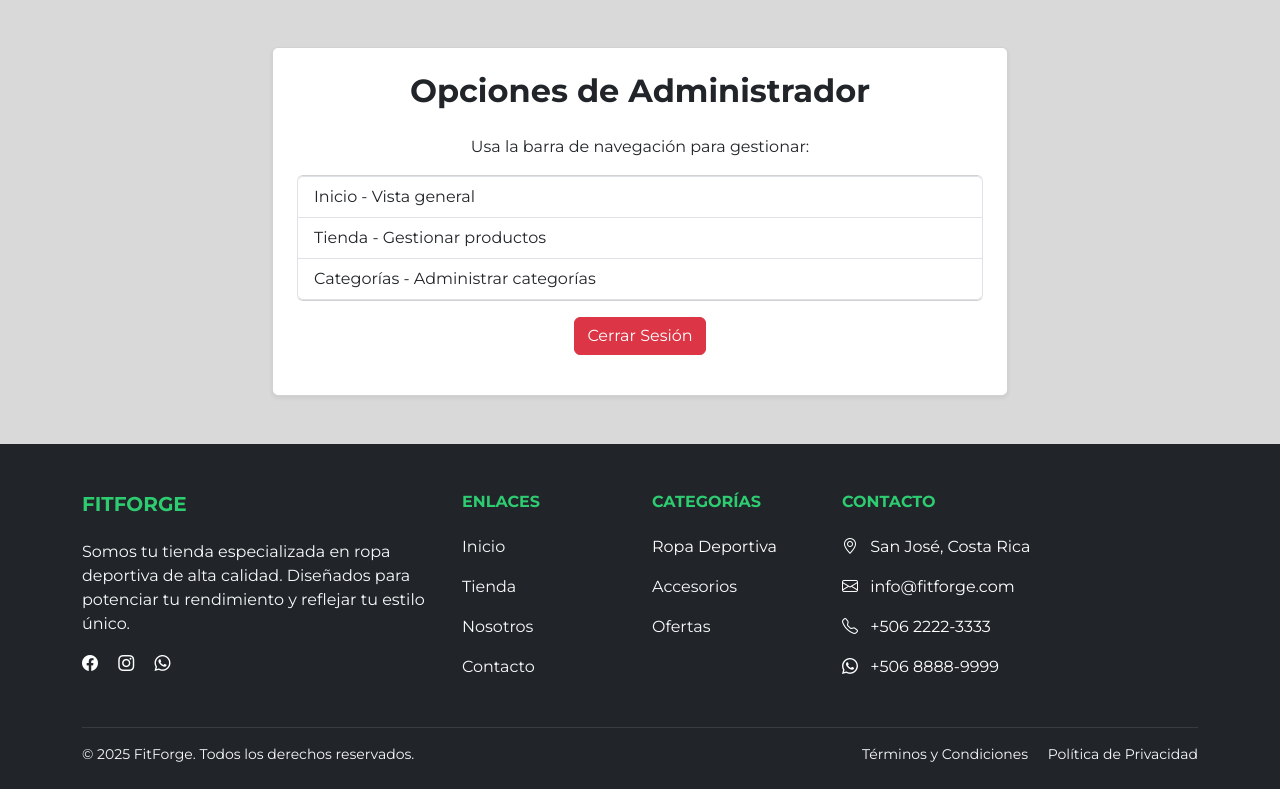
After one commit to RamzaF/PF-Fitforge, a Spring Boot app: page /admin in a window 1280 px wide. The commit adds this page. Shown: the part 615-1404 px from the top of the page. Run offline with Spring Boot 4, Linux system fonts and the light colour scheme; the visitor is signed in with stand-in values (Sample User, id 1); some of the project's set-up classes (security, data sources, template engines, error pages and the like) are left out, and stand-ins take their place; some libraries are stand-ins or nearby versions.

Commit message:
Admin en curso (no es version final)

```diff
--- a/InitializrSpringbootProject/src/main/java/com/fitforge/controller/AuthController.java
+++ b/InitializrSpringbootProject/src/main/java/com/fitforge/controller/AuthController.java
@@ -1,6 +1,7 @@
 package com.fitforge.controller;
 
 import org.springframework.beans.factory.annotation.Autowired;
+import org.springframework.security.core.Authentication;
 import org.springframework.stereotype.Controller;
 import org.springframework.ui.Model;
 import org.springframework.web.bind.annotation.GetMapping;
@@ -59,8 +60,7 @@ public class AuthController {
 
     @PostMapping("/forgot-password")
     public String forgotPassword(@RequestParam String email, Model model) {
-        //authService.sendResetEmail(email);
-        model.addAttribute("message", "Se ha enviado un enlace para restablecer tu contraseña.");
+        model.addAttribute("message", "Ve a tu correo a restablecer la contraseña.");
         return "forgot-password";
     }
 
@@ -68,4 +68,13 @@ public class AuthController {
     public String home() {
         return "home";
     }
+
+    @GetMapping("/admin")
+    public String adminPanel(Authentication authentication) {
+        if (authentication != null && authentication.getAuthorities().stream()
+                .anyMatch(a -> a.getAuthority().equals("ROLE_ADMIN"))) {
+            return "admin"; // Vista admin para ROLE_ADMIN
+        }
+        return "redirect:/"; // Si no es admin, va al index
+    }
 }
--- /dev/null
+++ b/InitializrSpringbootProject/src/main/resources/templates/admin.html
@@ -0,0 +1,123 @@
+<!DOCTYPE html>
+<html xmlns="http://www.w3.org/1999/xhtml"
+      xmlns:th="http://www.thymeleaf.org"
+      xmlns:sec="http://www.thymeleaf.org/extras/spring-security">
+    <head th:replace="~{layout/plantilla :: head}">
+        <title>Panel Admin - FitForge</title>
+    </head>
+    <body>
+        <!-- Header con navegación filtrada -->
+        <header th:replace="~{layout/plantilla :: header}">
+            <div class="bg-dark text-white py-1 d-none d-lg-block top-header">
+                <div class="container d-flex justify-content-between align-items-center">
+                    <div>
+                        <span><i class="bi bi-envelope me-2"></i> info@fitforge.com</span>
+                        <span class="ms-3"><i class="bi bi-telephone me-2"></i> +506 2222-3333</span>
+                    </div>
+                    <div>
+                        <a href="#" class="text-white me-2"><i class="bi bi-facebook"></i></a>
+                        <a href="#" class="text-white me-2"><i class="bi bi-instagram"></i></a>
+                        <a href="#" class="text-white me-3"><i class="bi bi-whatsapp"></i></a>
+                    </div>
+                </div>
+            </div>
+            <nav class="navbar navbar-expand-lg navbar-dark bg-dark shadow-sm py-2">
+                <div class="container">
+                    <a class="navbar-brand" href="/">
+                        <img th:src="@{/uploads/FitForge logo oficial-white.png}" alt="FitForge Logo" height="40">
+                    </a>
+                    <button class="navbar-toggler" type="button" data-bs-toggle="collapse" data-bs-target="#navbarMain" aria-controls="navbarMain" aria-expanded="false" aria-label="Toggle navigation">
+                        <span class="navbar-toggler-icon"></span>
+                    </button>
+                    <div class="collapse navbar-collapse" id="navbarMain">
+                        <ul class="navbar-nav ms-auto mb-2 mb-lg-0">
+                            <li class="nav-item" sec:authorize="hasAnyRole('ROLE_ADMIN', 'ROLE_USER')">
+                                <a class="nav-link" href="/">Inicio</a>
+                            </li>
+                            <li class="nav-item" sec:authorize="hasAnyRole('ROLE_ADMIN', 'ROLE_USER')">
+                                <a class="nav-link" href="/tienda/listado">Tienda</a>
+                            </li>
+                            <li class="nav-item dropdown" sec:authorize="hasAnyRole('ROLE_ADMIN', 'ROLE_USER')">
+                                <a class="nav-link dropdown-toggle" href="#" role="button" data-bs-toggle="dropdown" aria-expanded="false">
+                                    Categorías
+                                </a>
+                                <ul class="dropdown-menu">
+                                    <li><a class="dropdown-item" href="/categoria/Ropa Deportiva">Ropa Deportiva</a></li>
+                                    <li><a class="dropdown-item" href="/categoria/Suplementos">Suplementos</a></li>
+                                    <li><a class="dropdown-item" href="/categoria/Accesorios">Accesorios</a></li>
+                                </ul>
+                            </li>
+                            <li class="nav-item" sec:authorize="hasRole('ROLE_USER') and !hasRole('ROLE_ADMIN')">
+                                <a class="nav-link" href="/nosotros">Nosotros</a>
+                            </li>
+                            <li class="nav-item" sec:authorize="hasRole('ROLE_USER') and !hasRole('ROLE_ADMIN')">
+                                <a class="nav-link" href="/contacto">Contacto</a>
+                            </li>
+                        </ul>
+                        <div class="d-flex ms-lg-4">
+                            <a href="/carrito" class="btn btn-outline-light me-2"><i class="bi bi-cart3"></i><span class="ms-1 d-none d-lg-inline">Carrito</span></a>
+                            <div sec:authorize="!isAuthenticated()">
+                                <a href="/login" class="btn nav-btn-primary me-2"><i class="bi bi-person"></i><span class="ms-1 d-none d-lg-inline">Ingresar</span></a>
+                            </div>
+                            <div sec:authorize="isAuthenticated()" class="dropdown">
+                                <button class="btn nav-btn-primary dropdown-toggle" type="button" data-bs-toggle="dropdown" aria-expanded="false">
+                                    <i class="bi bi-person-circle"></i>
+                                    <span class="ms-1 d-none d-lg-inline" sec:authentication="name">Usuario</span>
+                                </button>
+                                <ul class="dropdown-menu dropdown-menu-end">
+                                    <li><a class="dropdown-item" href="/perfil"><i class="bi bi-person me-2"></i>Mi Cuenta</a></li>
+                                    <li><a class="dropdown-item" href="/pedidos"><i class="bi bi-bag me-2"></i>Mis Pedidos</a></li>
+                                    <li sec:authorize="hasRole('ROLE_ADMIN')"><a class="dropdown-item" href="/admin"><i class="bi bi-gear me-2"></i>Administración</a></li>
+                                    <li><hr class="dropdown-divider"></li>
+                                    <li>
+                                        <form th:action="@{/logout}" method="post">
+                                            <button type="submit" class="dropdown-item"><i class="bi bi-box-arrow-right me-2"></i>Cerrar Sesión</button>
+                                        </form>
+                                    </li>
+                                </ul>
+                            </div>
+                        </div>
+                    </div>
+                </div>
+            </nav>
+        </header>
+
+        <!-- Hero Section -->
+        <section class="position-relative hero-section">
+            <div class="hero-bg position-absolute top-0 start-0 w-100" style="min-height: 50vh;">
+                <div class="overlay-dark position-absolute top-0 start-0 w-100 h-100"></div>
+                <img th:src="@{/uploads/Banner.PNG}" alt="Background" class="w-100 h-100 object-fit-cover position-absolute top-0 start-0">
+            </div>
+            <div class="position-relative hero-content d-flex align-items-center justify-content-center w-100" style="min-height: 50vh;">
+                <div class="container text-center text-white py-5">
+                    <h1 class="display-2 fw-bold mb-3 fade-in">PANEL DE ADMINISTRACIÓN</h1>
+                    <p class="lead fs-3 mb-4 slide-up">Gestiona FitForge</p>
+                </div>
+            </div>
+        </section>
+
+        <!-- Sección de opciones admin -->
+        <section class="py-5" style="background-color: #D9D9D9; min-height: 100%;">
+            <div class="container">
+                <div class="row justify-content-center">
+                    <div class="col-md-8">
+                        <div class="card shadow-sm p-4 bg-white rounded">
+                            <h2 class="text-center fw-bold mb-4">Opciones de Administrador</h2>
+                            <p class="text-center">Usa la barra de navegación para gestionar:</p>
+                            <ul class="list-group">
+                                <li class="list-group-item">Inicio - Vista general</li>
+                                <li class="list-group-item">Tienda - Gestionar productos</li>
+                                <li class="list-group-item">Categorías - Administrar categorías</li>
+                            </ul>
+                            <p class="text-center mt-3">
+                                <a href="/logout" class="btn btn-danger">Cerrar Sesión</a>
+                            </p>
+                        </div>
+                    </div>
+                </div>
+            </div>
+        </section>
+
+        <footer th:replace="~{layout/plantilla :: footer}"/>
+    </body>
+</html>
```
Also changed, not shown: InitializrSpringbootProject/src/main/java/com/fitforge/config/SecurityConfig.java (+28 -19 lines), InitializrSpringbootProject/src/main/java/com/fitforge/service/impl/CustomUserDetailsService.java (+24 -11 lines), InitializrSpringbootProject/src/main/resources/templates/index.html (+19 -19 lines).
